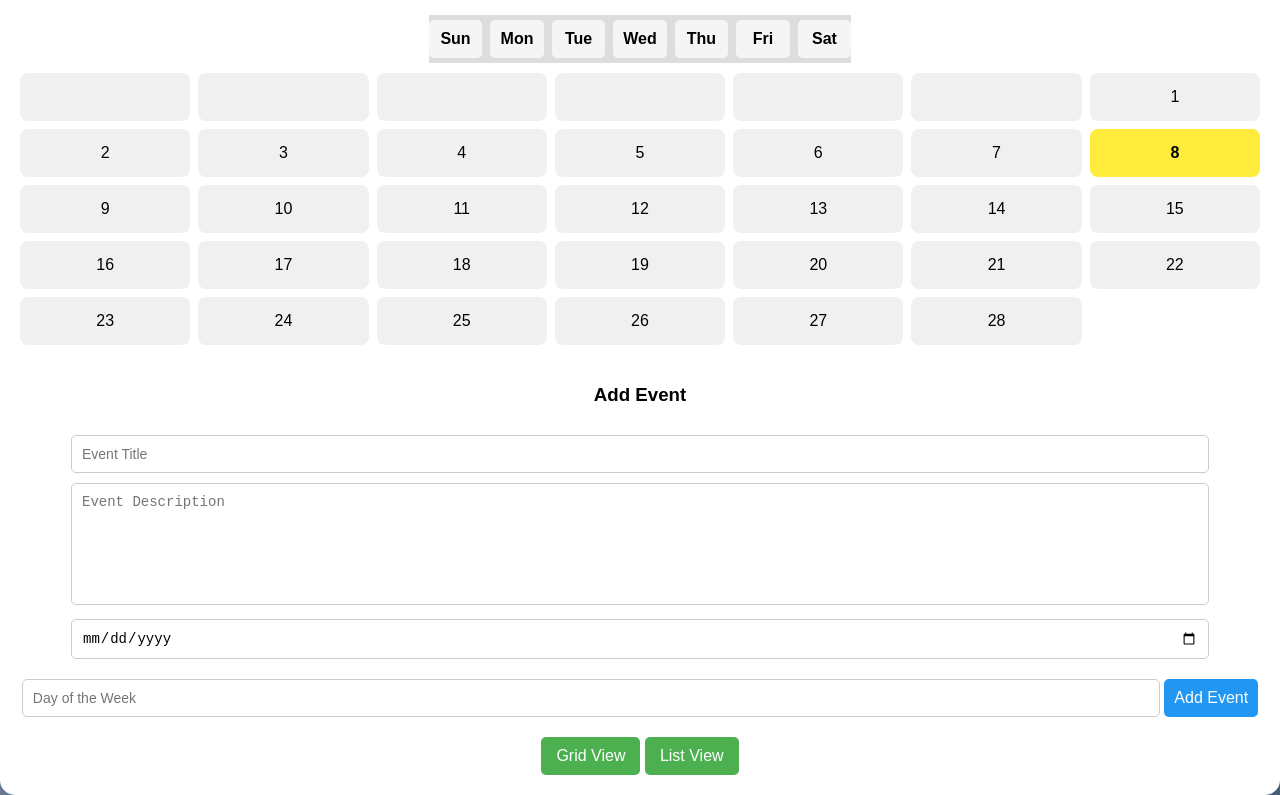
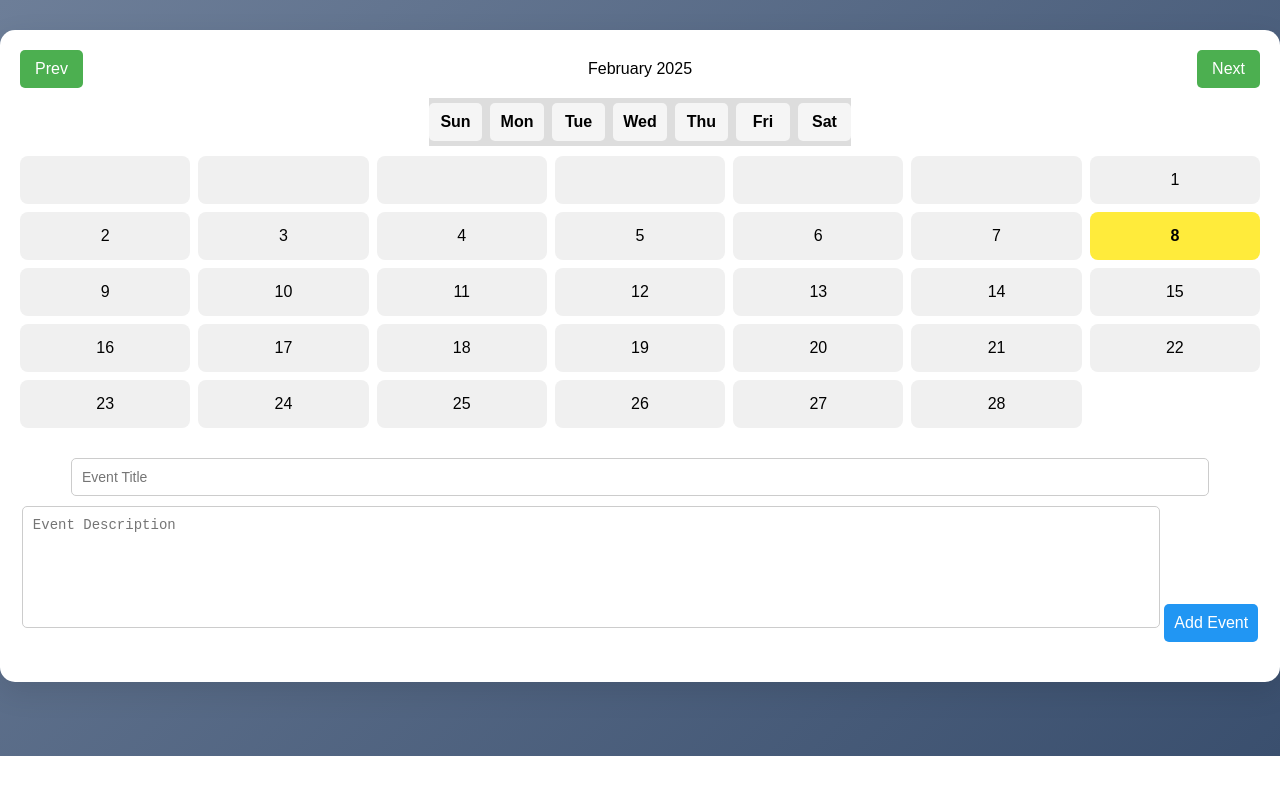
Before and after one commit to taran01313/Event-Calendar, a plain HTML site: page index.html in a window 1280 px wide. Shown: the part 44-839 px from the top of the page. After the commit the page ends 800 px from the top, so only its background shows below. Drawn offline with Linux system fonts and the light colour scheme.

Commit message:
index.html

```diff
--- a/index.html
+++ b/index.html
@@ -3,18 +3,20 @@
 <head>
   <meta charset="UTF-8">
   <meta name="viewport" content="width=device-width, initial-scale=1.0">
-  <title>Event Calendar</title>
+  <title>Responsive Event Calendar</title>
   <link rel="stylesheet" href="styles.css">
 </head>
 <body>
-
+  <!-- Calendar Container -->
   <div class="calendar-container">
+    <!-- Calendar Header Section -->
     <header>
-      <button class="prev" onclick="changeMonth(-1)">&#8249;</button>
-      <h2 id="month-year"></h2>
-      <button class="next" onclick="changeMonth(1)">&#8250;</button>
+      <button id="prev-month-btn">Prev</button>
+      <div id="month-year"></div>
+      <button id="next-month-btn">Next</button>
     </header>
 
+    <!-- Calendar Days (Sun, Mon, etc.) -->
     <div id="calendar-header">
       <div>Sun</div>
       <div>Mon</div>
@@ -25,33 +27,19 @@
       <div>Sat</div>
     </div>
 
+    <!-- Calendar Dates -->
     <div id="calendar"></div>
 
+    <!-- Event Form -->
     <div id="event-form">
-      <h3>Add Event</h3>
-      <input type="text" id="event-title" placeholder="Event Title" />
+      <input type="text" id="event-title" placeholder="Event Title">
       <textarea id="event-description" placeholder="Event Description"></textarea>
-      <input type="date" id="event-date" />
-      <input type="text" id="event-day" placeholder="Day of the Week" readonly />
-      <button onclick="addEvent()">Add Event</button>
+      <button id="add-event-btn">Add Event</button>
     </div>
 
+    <!-- Event List Container -->
     <div id="event-list-container">
-      <!-- Toggle button to switch between views -->
-      <div class="view-toggle-buttons">
-        <button id="grid-view-btn" onclick="switchToGridView()">Grid View</button>
-        <button id="list-view-btn" onclick="switchToListView()">List View</button>
-      </div>
       <ul id="event-list-ul"></ul>
-    </div>
-  </div>
-
-  <!-- Modal for Event Details -->
-  <div id="event-modal" class="modal">
-    <div class="modal-content">
-      <span class="close-btn" onclick="closeModal()">&times;</span>
-      <h3 id="modal-title"></h3>
-      <p id="modal-description"></p>
     </div>
   </div>
 
```
